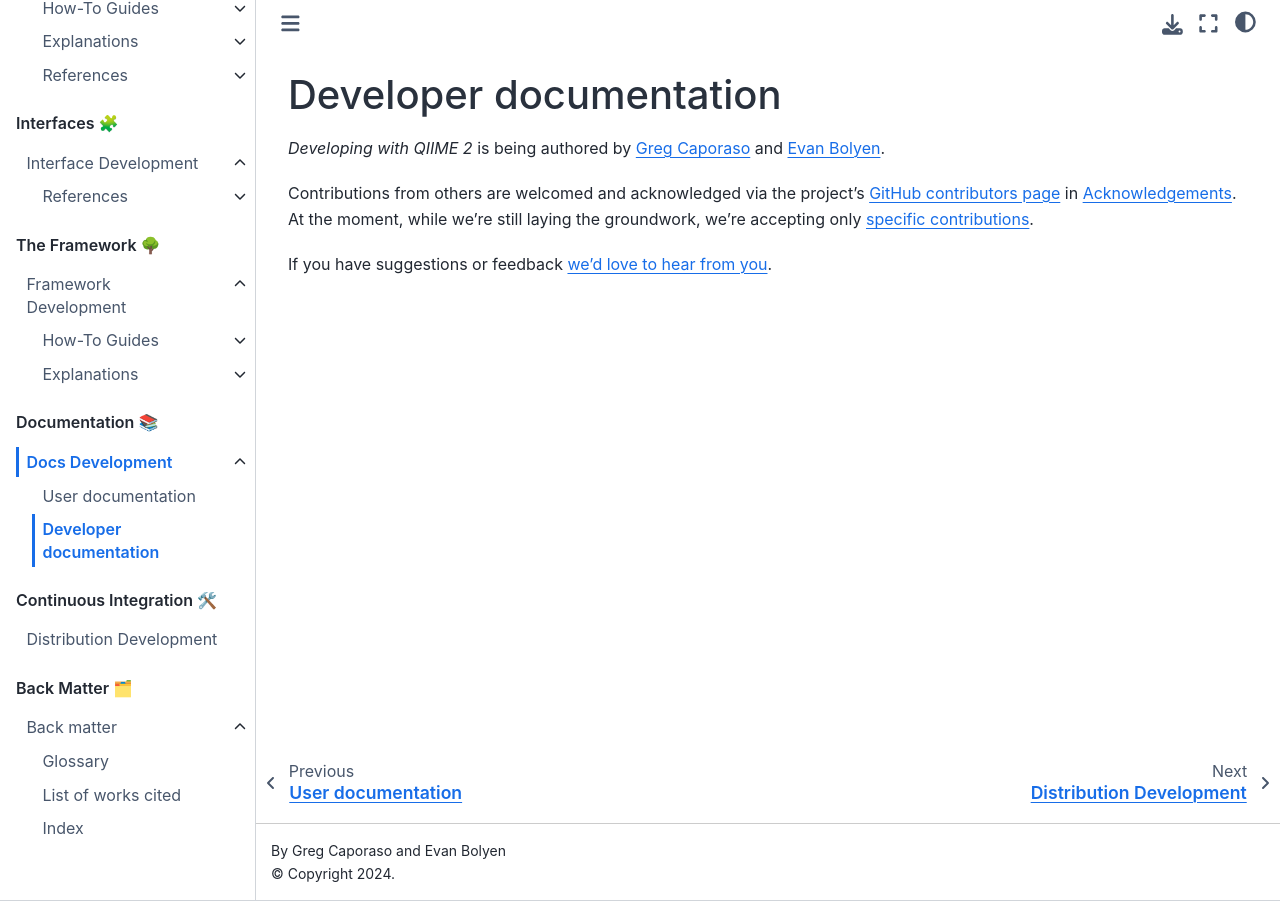
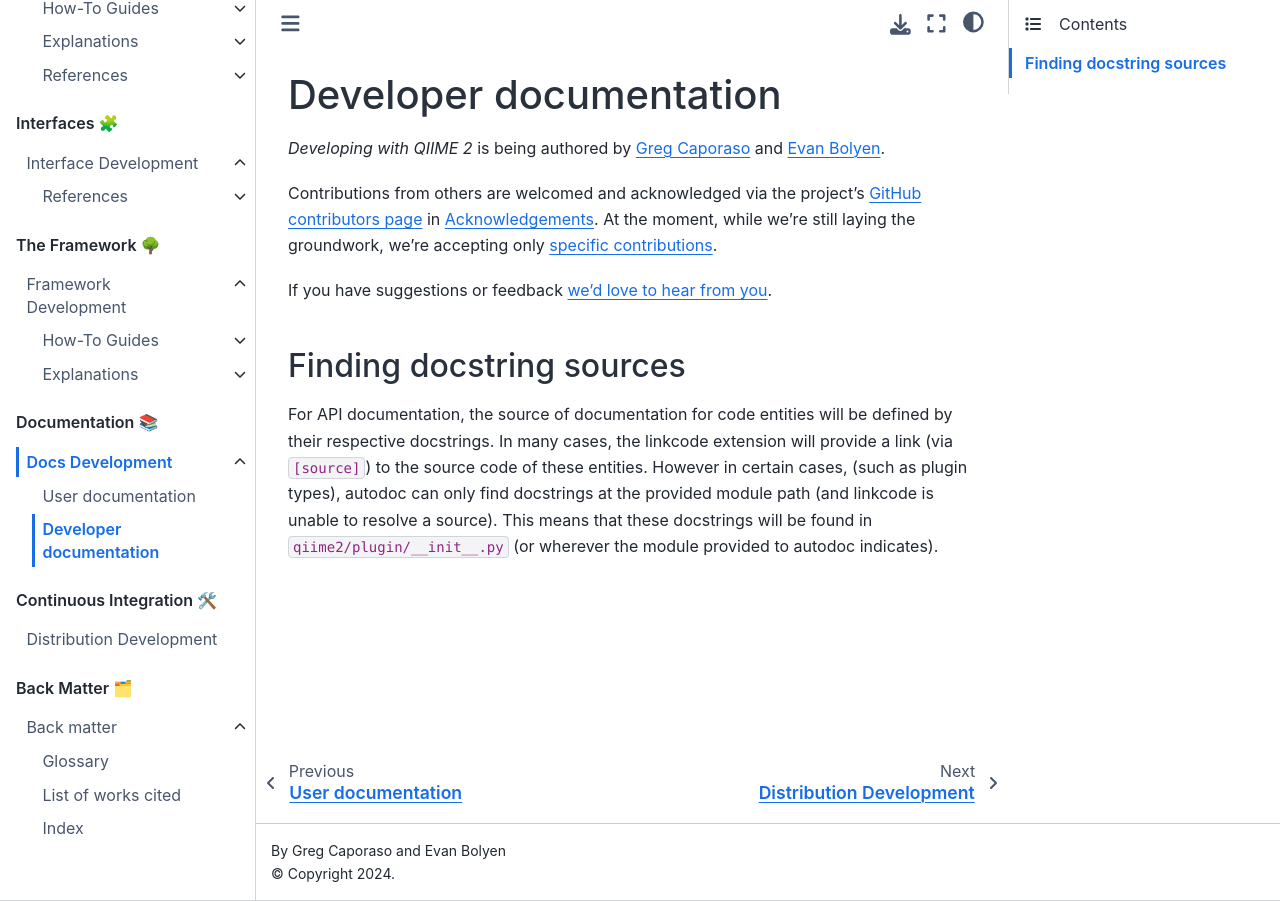
Before and after one commit to caporaso-lab/developing-with-qiime2, a Jupyter Book: the page built from book/docs/developer-documentation.md, in a window 1280 px wide. Built offline with Jupyter Book 1.0.4 settings and Sphinx 7.4.7 and the Sphinx Book theme 1.1.4, drawn with Linux system fonts in a browser that asks for light colours; pages that are not in the unit, such as notebooks, are missing from menus.

Commit message:
META: Add note on docstring source locations

```diff
--- a/book/docs/developer-documentation.md
+++ b/book/docs/developer-documentation.md
@@ -7,3 +7,9 @@ Contributions from others are welcomed and acknowledged via the project's [GitHu
 At the moment, while we're still laying the groundwork, we're accepting only [specific contributions](https://github.com/caporaso-lab/developing-with-qiime2/labels/help%20wanted).
 
 If you have suggestions or feedback [we'd love to hear from you](https://github.com/caporaso-lab/developing-with-qiime2/issues).
+
+
+## Finding docstring sources
+
+For API documentation, the source of documentation for code entities will be defined by their respective docstrings.
+In many cases, the linkcode extension will provide a link (via ``[source]``) to the source code of these entities. However in certain cases, (such as plugin types), autodoc can only find docstrings at the provided module path (and linkcode is unable to resolve a source). This means that these docstrings will be found in ``qiime2/plugin/__init__.py`` (or wherever the module provided to autodoc indicates).
```
